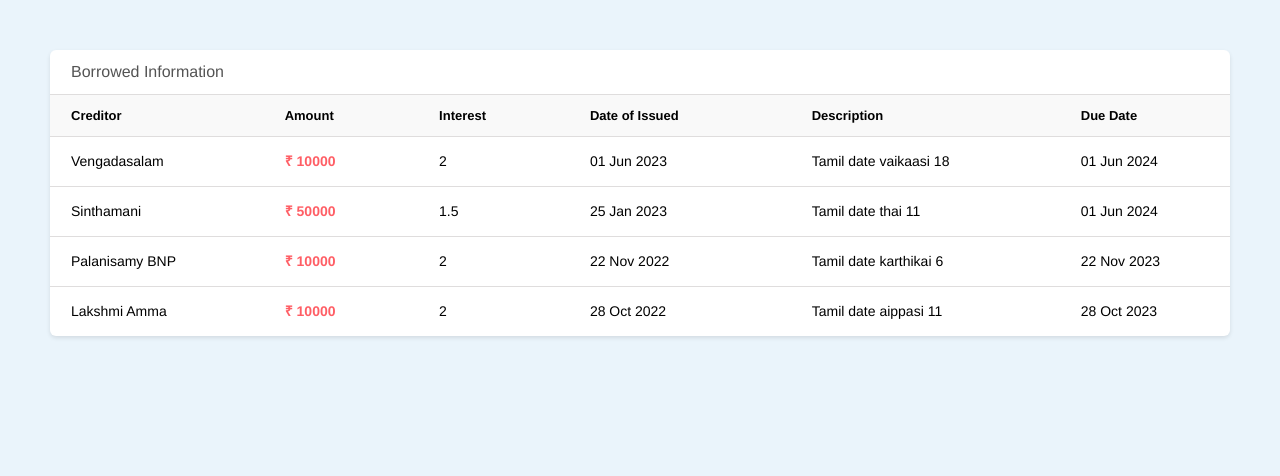
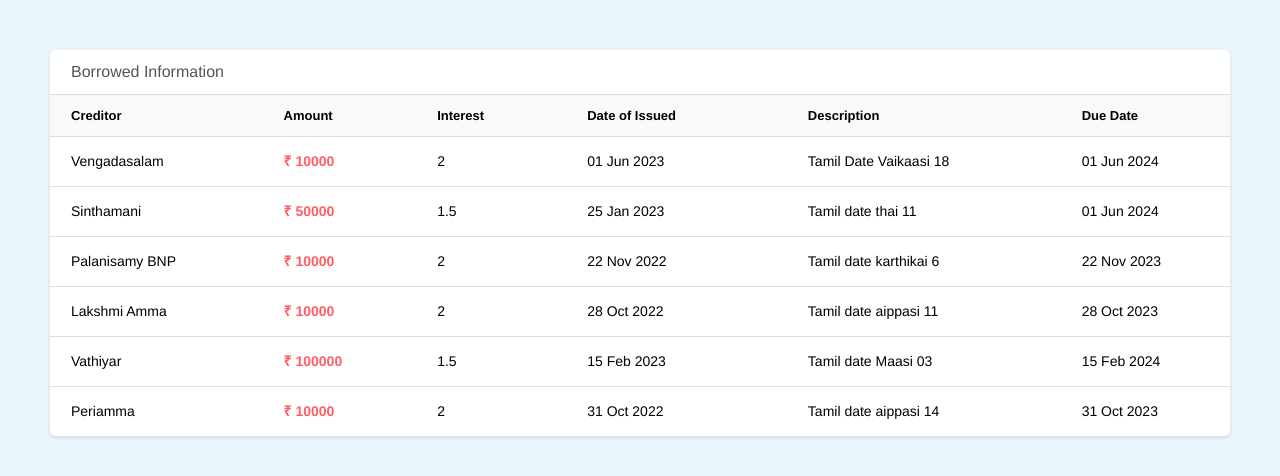
Before and after one commit to selvarasu-k/compute-interest, a React (Create React App) app: page / in a window 1280 px wide. Shown: the top 476 px of the page. Built offline with nearby package versions, Linux system fonts and the light colour scheme.

Commit message:
Updated through React map and props from two components

```diff
--- a/src/components/Borrowed/Borrowed.js
+++ b/src/components/Borrowed/Borrowed.js
@@ -2,10 +2,81 @@ import React from "react";
 import BorrowedList from "./BorrowedList";
 import './Borrowed.css';
 
+const myBorrowList = [
+    {
+        key: 'a1',
+        creditor: 'Vengadasalam',
+        amount: 10000,
+        interest: 2,
+        dateofissued: '01 Jun 2023',
+        description: 'Tamil Date Vaikaasi 18',
+        duedate: '01 Jun 2024'
+    },
+    {
+        key: 'a2',
+        creditor: 'Sinthamani',
+        amount: 50000,
+        interest: 1.5,
+        dateofissued: '25 Jan 2023',
+        description: 'Tamil date thai 11',
+        duedate: '01 Jun 2024'
+    },
+    {
+        key: 'a3',
+        creditor: 'Palanisamy BNP',
+        amount: 10000,
+        interest: 2,
+        dateofissued: '22 Nov 2022',
+        description: 'Tamil date karthikai 6',
+        duedate: '22 Nov 2023'
+    },
+    {
+        key: 'a4',
+        creditor: 'Lakshmi Amma',
+        amount: 10000,
+        interest: 2,
+        dateofissued: '28 Oct 2022',
+        description: 'Tamil date aippasi 11',
+        duedate: '28 Oct 2023'
+    },
+    {
+        key: 'a5',
+        creditor: 'Vathiyar',
+        amount: 100000,
+        interest: 1.5,
+        dateofissued: '15 Feb 2023',
+        description: 'Tamil date Maasi 03',
+        duedate: '15 Feb 2024'
+    },
+    {
+        key: 'a6',
+        creditor: 'Periamma',
+        amount: 10000,
+        interest: 2,
+        dateofissued: '31 Oct 2022',
+        description: 'Tamil date aippasi 14',
+        duedate: '31 Oct 2023'
+    }
+];
+
 const Borrowed = () => {
+
+    const BorrowData = myBorrowList.map(listitem => {
+        return (
+                <tr>
+                    <td key={listitem.key}>{listitem.creditor}</td>
+                    <td key={listitem.key}>₹ {listitem.amount}</td>
+                    <td key={listitem.key}>{listitem.interest}</td>
+                    <td key={listitem.key}>{listitem.dateofissued}</td>
+                    <td key={listitem.key}>{listitem.description}</td>
+                    <td key={listitem.key}>{listitem.duedate}</td>
+                </tr>
+            )
+        }
+    );
     return (
         <div>
-            <BorrowedList />
+            <BorrowedList passBorrowData = {BorrowData} />
         </div>
     )
 }
--- a/src/components/Borrowed/BorrowedList.js
+++ b/src/components/Borrowed/BorrowedList.js
@@ -1,7 +1,7 @@
 import React from "react";
 import './BorrowedList.css';
 
-const BorrowedList = () => {
+const BorrowedList = (props) => {
     return (
         <div className="table-parent-div">
             <div className="table-heading">
@@ -17,38 +17,7 @@ const BorrowedList = () => {
                         <th>Description</th>
                         <th>Due Date</th>
                     </tr>
-                    <tr>
-                        <td>Vengadasalam</td>
-                        <td>₹ 10000</td>
-                        <td>2</td>
-                        <td>01 Jun 2023</td>
-                        <td>Tamil date vaikaasi 18</td>
-                        <td>01 Jun 2024</td>
-                    </tr>
-                    <tr>
-                        <td>Sinthamani</td>
-                        <td>₹ 50000</td>
-                        <td>1.5</td>
-                        <td>25 Jan 2023</td>
-                        <td>Tamil date thai 11</td>
-                        <td>01 Jun 2024</td>
-                    </tr>
-                    <tr>
-                        <td>Palanisamy BNP</td>
-                        <td>₹ 10000</td>
-                        <td>2</td>
-                        <td>22 Nov 2022</td>
-                        <td>Tamil date karthikai 6</td>
-                        <td>22 Nov 2023</td>
-                    </tr>
-                    <tr>
-                        <td>Lakshmi Amma</td>
-                        <td>₹ 10000</td>
-                        <td>2</td>
-                        <td>28 Oct 2022</td>
-                        <td>Tamil date aippasi 11</td>
-                        <td>28 Oct 2023</td>
-                    </tr>
+                    {props.passBorrowData}
                 </table>
             </div>
         </div>
```
